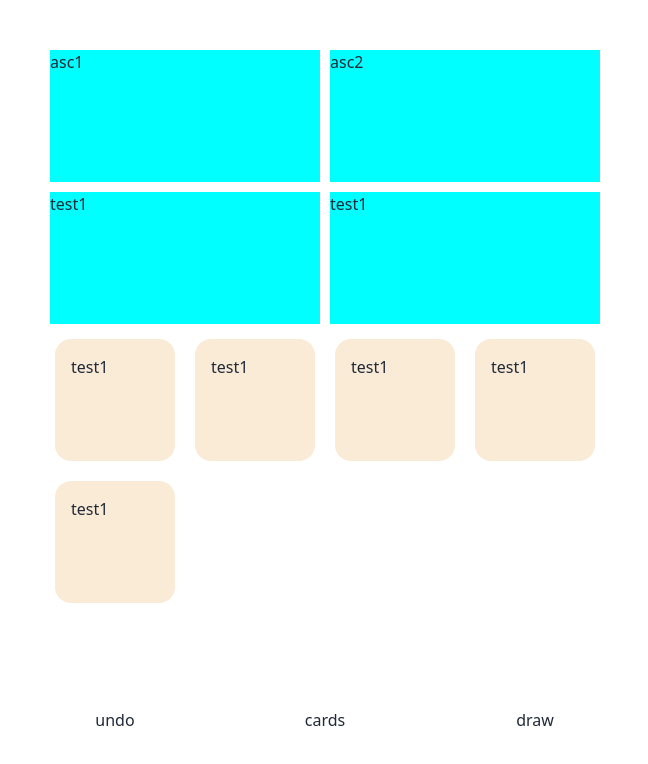
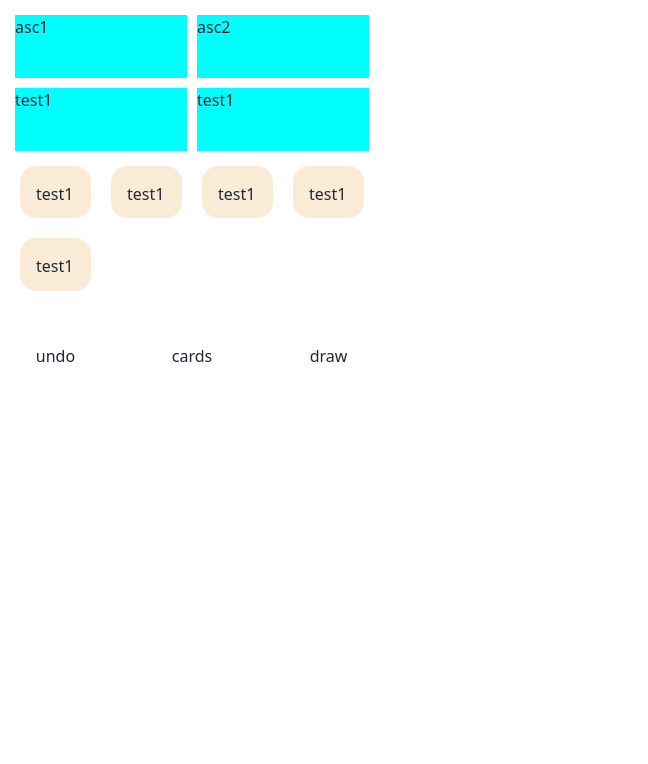
Before and after one commit to Smowling/Order98, a Nuxt app: page /gridtest in a window 1280 px wide. Shown: the top 764 px of the page, without its empty margins (0-648 px from the left). Built offline with nearby package versions, Linux system fonts and the light colour scheme.

Commit message:
tw layout tests

```diff
--- a/pages/gridtest.vue
+++ b/pages/gridtest.vue
@@ -1,5 +1,5 @@
 <template>
-    <div class="container">
+    <div class="container min-w-80 max-w-96 h-96">
         <div class="asc1">asc1</div>
         <div class="asc2">asc2</div>
         <div class="desc1">test1</div>
@@ -25,16 +25,8 @@
     display: grid;
     grid-template-columns: repeat(4, 1fr);
     grid-template-rows: repeat(10, 1fr);
-    height: 100vh;
-    max-height: 1000;
-    min-height: 700;
-    /* 100% of the viewport height */
-    width: 100vw;
-    max-width: 650px;
-    min-width: 400;
-    /* 100% of the viewport width */
     gap: 10px;
-    padding: 50px;
+    padding: 15px;
     /* Adjust the gap as needed */
 }
 
```
